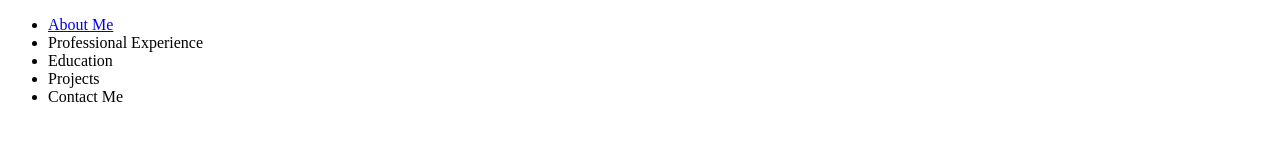
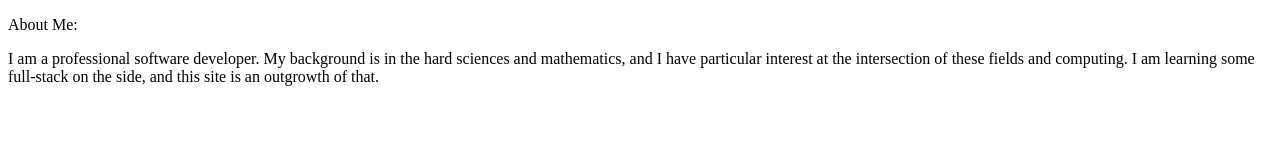
Before and after one commit to jonkmerchant/jonkmerchant.github.io, a plain HTML site: page aboutMe.html in a window 1280 px wide. Drawn offline with Linux system fonts and the light colour scheme.

Commit message:
Update aboutMe.html

```diff
--- a/aboutMe.html
+++ b/aboutMe.html
@@ -7,27 +7,12 @@
 
     <body>
         <header>
-            <ul id="menu" class="shadow">
-                <li>
-                    <a href="aboutMe.html">About Me</a>
-                </li>
-                <li>
-                    <a>Professional Experience</a>
-                </li>
-                <li>
-                    <a>Education</a>
-                </li>
-                <li>
-                    <a>Projects</a>
-                </li>
-                <li>
-                    <a>Contact Me</a>
-                </li>
-            </ul>
+            <p>About Me:</p>
         </header>
 
         <div>
-
+            <p>I am a professional software developer. My background is in the hard sciences and mathematics, and I have particular interest at the intersection
+                of these fields and computing. I am learning some full-stack on the side, and this site is an outgrowth of that.</p>
         </div>
     </body>
 
```
